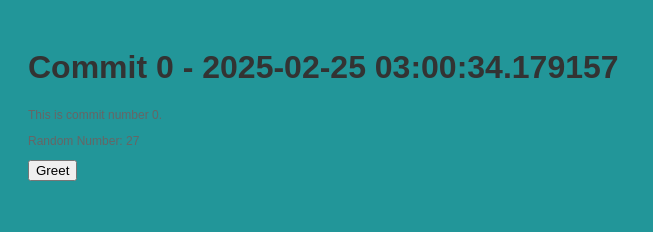
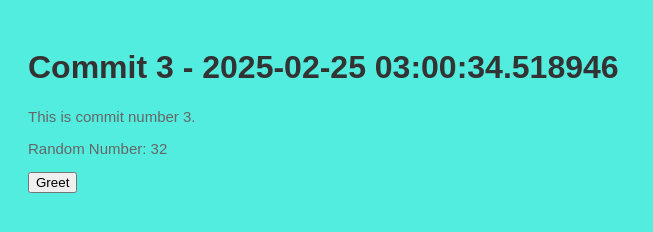
Before and after one commit to legbald0d/myrep-repo-20250225030031, a plain HTML site: page index.html in a window 1280 px wide. Shown: the whole page, without its empty margins (0-653 px from the left). Drawn offline with Linux system fonts and the light colour scheme.

Commit message:
📝 Commit 3 with HTML, CSS, and JS

```diff
--- a/index.html
+++ b/index.html
@@ -2,13 +2,13 @@
     <!DOCTYPE html>
     <html>
     <head>
-        <title>Commit 0 - 2025-02-25 03:00:34.179157</title>
+        <title>Commit 3 - 2025-02-25 03:00:34.518946</title>
         <link rel="stylesheet" href="style.css">
     </head>
     <body>
-        <h1>Commit 0 - 2025-02-25 03:00:34.179157</h1>
-        <p>This is commit number 0.</p>
-        <p>Random Number: 27</p>
+        <h1>Commit 3 - 2025-02-25 03:00:34.518946</h1>
+        <p>This is commit number 3.</p>
+        <p>Random Number: 32</p>
         <button onclick="greet()">Greet</button>
         <script src="script.js"></script>
     </body>
--- a/script.js
+++ b/script.js
@@ -2,4 +2,4 @@
     function greet() {
         alert('Hello from commit ' + commitNumber + '!');
     }
-    var commitNumber = 0;
+    var commitNumber = 3;
--- a/style.css
+++ b/style.css
@@ -1,7 +1,7 @@
 
     body {
         font-family: Arial, sans-serif;
-        background-color: #229699;
+        background-color: #53eddf;
         padding: 20px;
     }
     h1 {
@@ -9,5 +9,5 @@
     }
     p {
         color: #666;
-        font-size: 12px;
+        font-size: 15px;
     }
```
